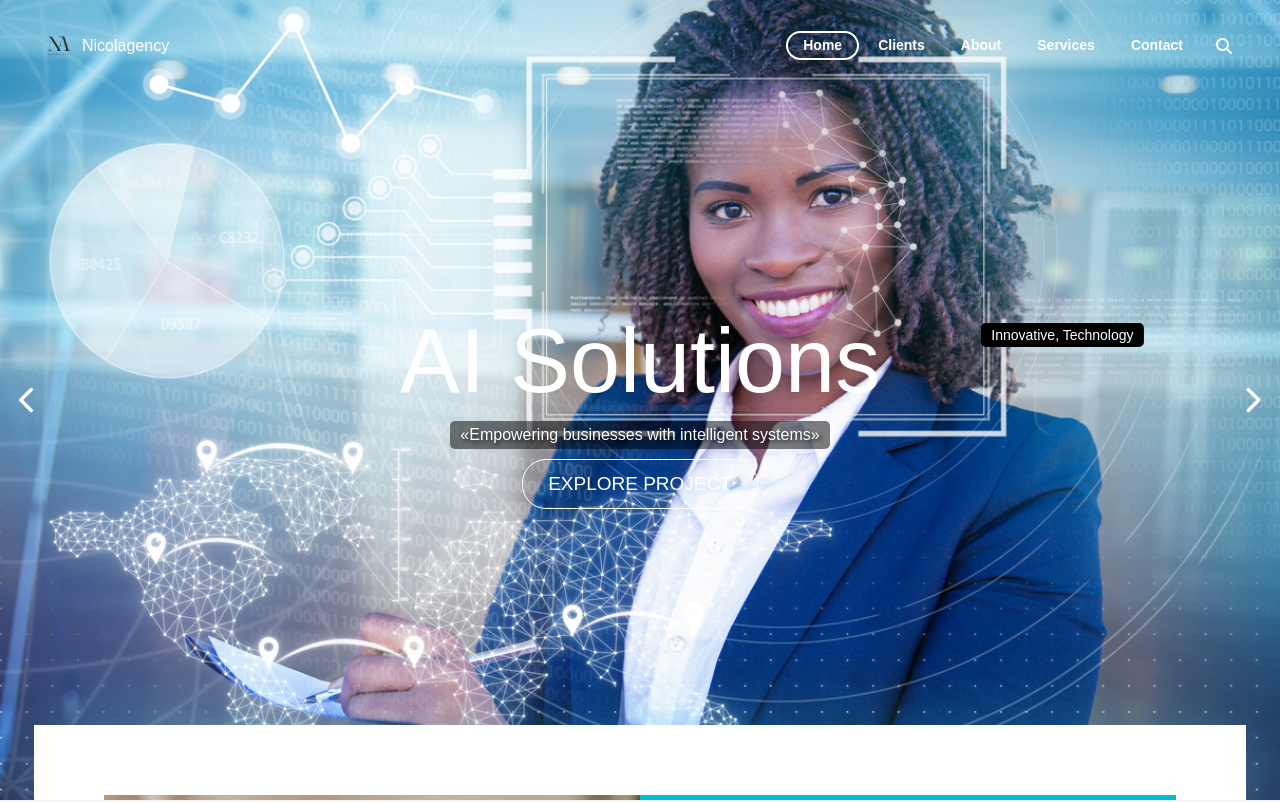
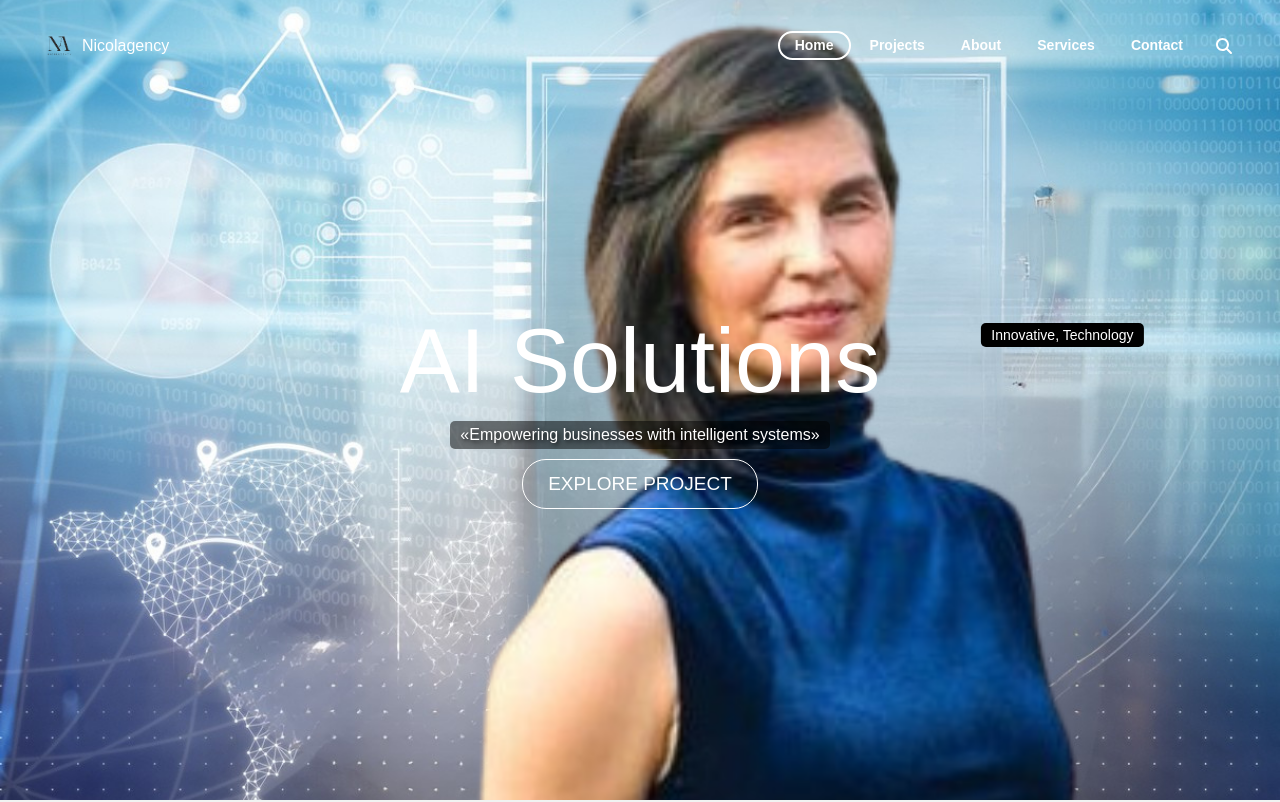
Before and after one commit to marinanicolai/nicolagency, a React (Create React App) app: page / in a window 1280 px wide. Shown: the top 802 px of the page. Built offline with nearby package versions, Linux system fonts and the light colour scheme; a web font is replaced by a local one.

Commit message:
adding the first project

```diff
--- a/src/App.jsx
+++ b/src/App.jsx
@@ -28,6 +28,7 @@ function App() {
             <Route path='/blogs/categories/:id' element={<BlogPage />} />
             <Route path='/contact' element={<ContactPage />} />
             <Route path='/categories/:categoryName' element={<CategoryPage />} />
+            <Route path='/projects/:projectName' element={<ProjectsPage />} />
          </Routes>
           <ScrollToTopButton />
          <Footer />
--- a/src/components/Header.jsx
+++ b/src/components/Header.jsx
@@ -140,7 +140,7 @@ function Header() {
           </div>
           {/* CLIENTS */}
           <div className={styles.navItem}>
-            <NavLink to="/clients" className={({ isActive }) => `${styles.link} ${isActive ? styles.active : ''}`}>Clients</NavLink>
+            <NavLink to="/projects" className={({ isActive }) => `${styles.link} ${isActive ? styles.active : ''}`}>Projects</NavLink>
           </div>
 
           {/* ABOUT */}
--- a/src/components/Clients.jsx
+++ b/src/components/Projects.jsx
@@ -1,8 +1,8 @@
 import React, { memo, useCallback, useEffect, useRef } from 'react'
 import SeparatorTitle from './SeparatorTitle'
-import styles from '../components/styles/Clients.module.scss'
+import styles from '../components/styles/Projects.module.scss'
 
-function Clients({ heading, data }) {
+function Projects({ heading, data }) {
    const containerRef = useRef(null)
    const progressWrapRef = useRef(null)
    const textBoxWrapRef = useRef(null)
@@ -94,7 +94,7 @@ function Clients({ heading, data }) {
    }, [handleScroll])
 
    return (
-      <section className={styles.Clients}>
+      <section className={styles.Projects}>
          {heading && <SeparatorTitle title={heading} dark style={{ margin: '80px 0 65px' }} />}
 
          <div className={styles.container} ref={containerRef}>
@@ -121,9 +121,21 @@ function Clients({ heading, data }) {
                                  <h2 className={styles.title}>{datum.title}</h2>
                                  <h4 className={styles.date}>{datum.date}</h4>
                                  <p className={styles.desc}>{datum.desc}</p>
+
+                                 {datum.technologies && (
+                                    <div className={styles.techList}>
+                                       <h5 className={styles.techTitle}>Technologies Used:</h5>
+                                       <ul className={styles.techItems}>
+                                          {datum.technologies.map((tech, i) => (
+                                             <li key={i}>{tech}</li>
+                                          ))}
+                                       </ul>
+                                    </div>
+                                 )}
                               </div>
                            </div>
                         )
+
 
                   case 'category':
                      return (
@@ -201,4 +213,4 @@ function Clients({ heading, data }) {
    )
 }
 
-export default memo(Clients)
+export default memo(Projects)
--- a/src/components/WelcomeBanner.jsx
+++ b/src/components/WelcomeBanner.jsx
@@ -1,7 +1,7 @@
 import React, { memo, useState } from 'react';
 import { FontAwesomeIcon } from '@fortawesome/react-fontawesome';
 import { faChevronLeft, faChevronRight } from '@fortawesome/free-solid-svg-icons';
-import buildingBanner1 from '../assets/images/welcomeBanner1.jpg';
+import buildingBanner1 from '../assets/images/website-bg.png';
 import buildingBanner2 from '../assets/images/welcomeBanner2.jpg';
 import buildingBanner3 from '../assets/images/welcomeBanner3.jpg';
 import buildingBanner4 from '../assets/images/welcomeBanner4.jpg';
@@ -36,12 +36,12 @@ function WelcomeBanner() {
 
    return (
       <section className={styles.WelcomeBanner}>
-         <button className={`${styles.slideBtn} ${styles.prevBtn}`} onClick={prevSlide}>
+         {/* <button className={`${styles.slideBtn} ${styles.prevBtn}`} onClick={prevSlide}>
             <FontAwesomeIcon icon={faChevronLeft} />
          </button>
          <button className={`${styles.slideBtn} ${styles.nextBtn}`} onClick={nextSlide}>
             <FontAwesomeIcon icon={faChevronRight} />
-         </button>
+         </button> */}
 
          <div className={styles.slideNav}>
             {[1, 2, 3, 4].map((item) => (
@@ -71,7 +71,7 @@ function WelcomeBanner() {
             </div>
          </div>
 
-         <div
+         {/* <div
             className={`${styles.slide} ${slide === 2 ? styles.active : ''}`}
             style={{ background: `url(${buildingBanner2}) no-repeat center / cover` }}
          >
@@ -91,9 +91,9 @@ function WelcomeBanner() {
                   DISCOVER PROJECT
                </Link>
             </div>
-         </div>
+         </div> */}
 
-         <div
+         {/* <div
             className={`${styles.slide} ${slide === 3 ? styles.active : ''}`}
             style={{ background: `url(${buildingBanner3}) no-repeat center / cover` }}
          >
@@ -115,8 +115,8 @@ function WelcomeBanner() {
                   LEARN MORE
                </Link>
             </div>
-         </div>
-         <div
+         </div> */}
+         {/* <div
             className={`${styles.slide} ${slide === 4 ? styles.active : ''}`}
             style={{ background: `url(${buildingBanner4}) no-repeat center / cover` }}
          >
@@ -143,7 +143,7 @@ function WelcomeBanner() {
                   EXPLORE PROJECT
                </Link>
             </div>
-         </div>
+         </div> */}
       </section>
    );
 }
--- a/src/components/styles/Clients.module.scss
+++ b/src/components/styles/Projects.module.scss
@@ -1,4 +1,4 @@
-.Clients {
+.Projects {
     overflow: hidden;
  }
 
@@ -382,3 +382,33 @@
        }
     }
  }
+
+ .techList {
+   margin-top: 25px;
+   text-align: center;
+
+   .techTitle {
+     font-size: 18px;
+     font-weight: 600;
+     color: var(--secondary);
+     margin-bottom: 10px;
+   }
+
+   .techItems {
+     list-style: none;
+     padding: 0;
+     display: inline-flex;
+     flex-wrap: wrap;
+     justify-content: center;
+     gap: 10px;
+
+     li {
+       font-size: 14px;
+       background-color: #eef4f7;
+       color: #333;
+       padding: 6px 12px;
+       border-radius: 20px;
+       font-family: 'Source Sans Pro', sans-serif;
+     }
+   }
+ }
--- a/src/pages/HomePage.jsx
+++ b/src/pages/HomePage.jsx
@@ -3,33 +3,37 @@ import WelcomeBanner from '../components/WelcomeBanner';
 import BlogFeed from '../components/BlogFeed';
 import ServiceSection from '../components/ServiceSection';
 import About from '../components/About';
-import Clients from '../components/Clients';
+import Projects from '../components/Projects';
 
 import authorReviewThumb1 from '../assets/images/api.jpg'
 import authorReviewThumb2 from '../assets/images/api.jpg'
 import authorAvt2 from '../assets/images/profile-photo.jpeg'
+import project1 from '../assets/images/ai-african-violet.jpg'
 import authorAvt3 from '../assets/images/api.jpg'
 
 const moduleData = [
    {
-      type: 'thumbnail',
-      source: authorReviewThumb1,
+     type: 'thumbnail',
+     source: project1,
    },
    {
       type: 'author',
       avatar: authorAvt2,
       name: 'Marina Nicolai',
-      title: `Predict the name of African Violet flowers`,
+      title: `AI-Powered Identifier for African Violet Flowers`,
       date: '24 May 2025',
-      desc: 'Find out how to predict the name of African Violet flowers using machine learning and deep learning techniques.',
-   }
-]
+      desc: 'This project applies machine learning to accurately classify African Violet flower types based on uploaded images.',
+      technologies: ['Python', 'TensorFlow', 'AWS', 'React', 'Scikit-learn']
+    }
+
+ ]
+
 
 function HomePage() {
    return (
       <div>
          <WelcomeBanner />
-         <BlogFeed />
+         {/* <BlogFeed /> */}
          <ServiceSection />
          <About
             title="My Stories"
@@ -37,7 +41,7 @@ function HomePage() {
             content="At Nicolagency, we turn ideas into beautiful, scalable digital experiences. This project showcases how we blend design, development, and emerging tech to meet client needs."
            noBtn={false}
          />
-         <Clients heading='Clients' data={moduleData} />
+         <Projects heading='Projects' data={moduleData} />
       </div>
    );
 }
--- a/src/pages/ProjectsPage.jsx
+++ b/src/pages/ProjectsPage.jsx
@@ -1,16 +1,38 @@
-import React, {memo} from 'react'
+import React, { memo } from 'react';
 import WelcomeBannerLight from '../components/WelcomeBannerLight';
+import Projects from '../components/Projects';
+
 import aboutBanner2 from '../assets/images/api.jpg';
+import authorAvt2 from '../assets/images/profile-photo.jpeg';
+import project1 from '../assets/images/ai-african-violet.jpg';
+
+const moduleData = [
+  {
+    type: 'thumbnail',
+    source: project1,
+  },
+  {
+    type: 'author',
+    avatar: authorAvt2,
+    name: 'Marina Nicolai',
+    title: `AI-Powered Identifier for African Violet Flowers`,
+    date: '24 May 2025',
+    desc: 'This project applies machine learning to accurately classify African Violet flower types based on uploaded images.',
+    technologies: ['Python', 'TensorFlow', 'AWS', 'React', 'Scikit-learn'],
+  }
+];
 
 const ProjectsPage = () => {
   return (
-   <div>
-            <WelcomeBannerLight
-            title='Projects'
-            subTitle='Our latest projects'
-            background={aboutBanner2} />
+    <div>
+      <WelcomeBannerLight
+        title="Projects"
+        subTitle="Our latest projects"
+        background={aboutBanner2}
+      />
+      <Projects heading="Projects" data={moduleData} />
     </div>
   );
-}
+};
 
 export default memo(ProjectsPage);
```
Also changed, not shown: src/assets/images/ai-african-violet.jpg (added), src/assets/images/website-bg.png (added). Lines whose indentation alone changed are shown as unchanged.
